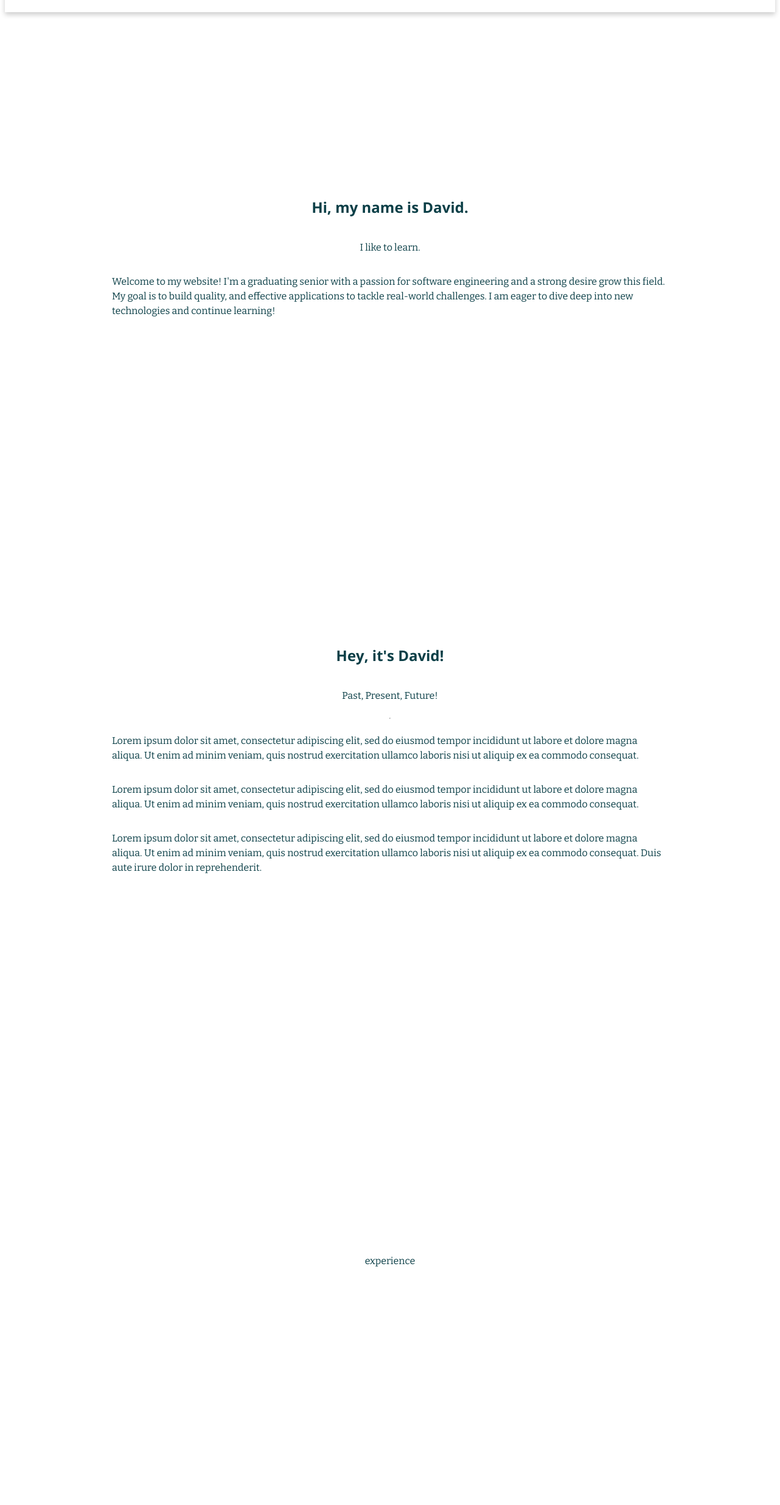
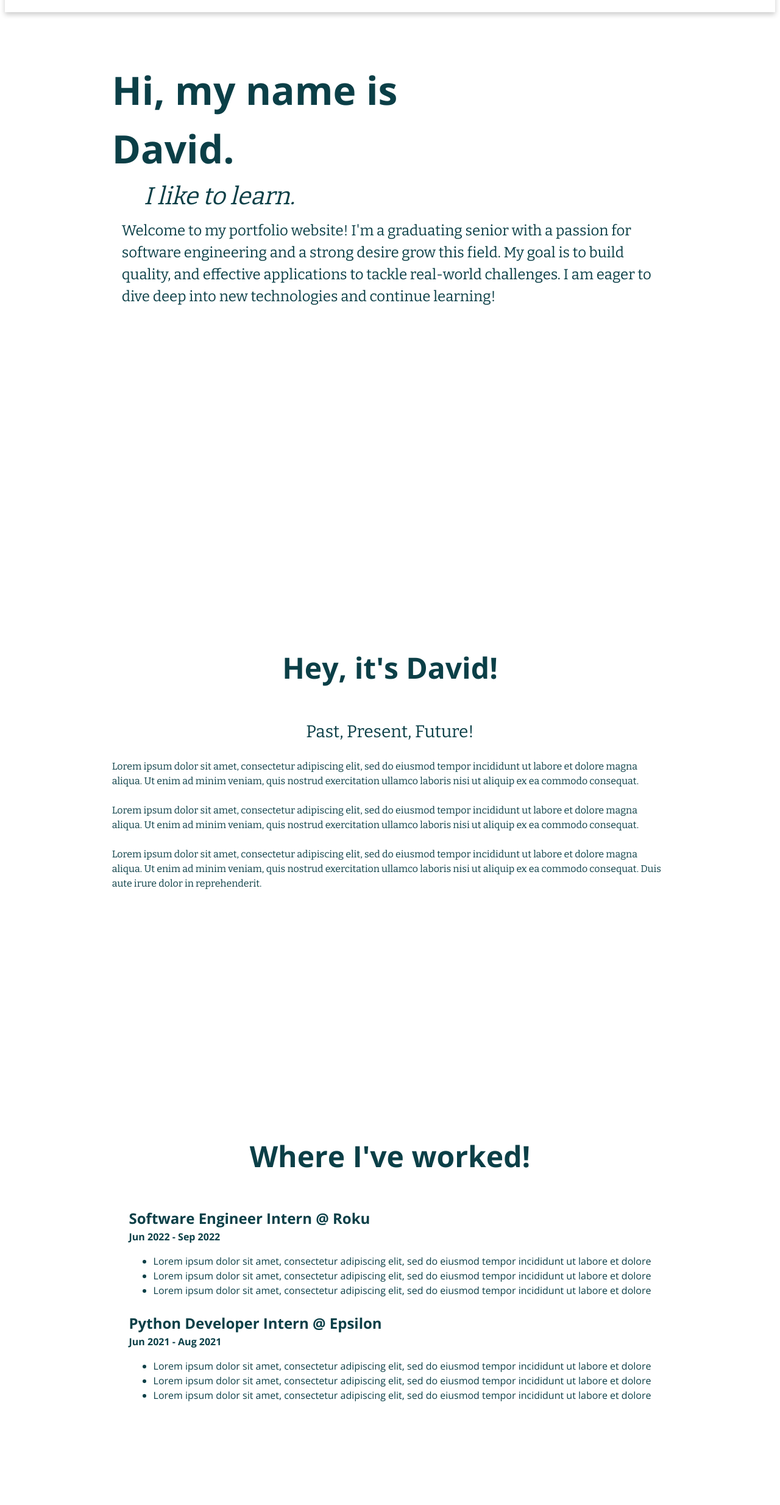
Before and after one commit to demyinn00/portfolio, a plain HTML site: page index.html in a window 1280 px wide. Shown: the part 92-2560 px from the top of the page at 61% size. Drawn offline with nearby package versions, Linux system fonts and the light colour scheme.

Commit message:
Refactored enough to be content to offically start hw4. Need to add more animations and fix a few things

```diff
--- a/css/re_main.css
+++ b/css/re_main.css
@@ -24,6 +24,8 @@ section {
   flex-direction: column;
   justify-content: center;
   align-items: center;
+  flex-grow: 1;
+  flex-shrink: 1;
 }
 
 a {
@@ -119,7 +121,7 @@ header {
   color: #ffffff;
 }
 
-/* main */
+/****************** main *********************/
 
 main {
   display: grid;
@@ -142,13 +144,107 @@ main {
   grid-column: 2;
 }
 
+/* landing */
+
 #landing {
   grid-row: 1;
+  display: flex;
+  flex-direction: column;
+  justify-content: flex-start;
+  align-items: center;
 }
+
+#landing h1,
+#landing-subtitle,
+#landing-description {
+  opacity: 0;
+}
+
+#landing h1 {
+  margin: 5rem 25rem 0 0;
+  font-size: 4rem;
+
+  animation: slideIn 1s ease-in-out forwards;
+}
+
+#landing-subtitle {
+  font-size: 2.5rem;
+  margin: 0rem 35rem 0 0;
+  font-style: italic;
+
+  animation: slideIn 1.2s ease-in-out forwards;
+  animation-delay: 0.35s;
+}
+
+#landing-description {
+  margin: 0.5rem 1rem;
+  font-size: 1.5rem;
+
+  animation: slideIn 1s ease-in-out forwards;
+  animation-delay: 0.7s;
+}
+
+@keyframes slideIn {
+  from {
+    opacity: 0;
+    transform: translateX(-100%);
+  }
+  to {
+    opacity: 1;
+    transform: translateX(0);
+  }
+}
+
+/* about */
 
 #about {
   grid-row: 2;
 }
+
+#about h1 {
+  font-size: 3rem;
+
+  opacity: 0;
+  animation: fancyFadeIn 1s ease forwards;
+}
+
+#about-ppf {
+  margin: 0.5rem 0rem;
+  font-size: 1.75rem;
+
+  opacity: 0;
+  animation: fancyFadeIn 1s ease forwards;
+  animation-delay: 0.45s;
+}
+
+.ppf-content {
+  margin-bottom: 0.5rem;
+  font-size: 1rem;
+
+  opacity: 0;
+  animation: fancyFadeIn 1s ease forwards;
+  animation-delay: 0.8s;
+}
+
+
+.fade-in {
+  opacity: 0;
+  color: var(--primary-color);
+  animation: fancyFadeIn 1s ease forwards;
+}
+
+@keyframes fancyFadeIn {
+  from {
+    opacity: 0;
+    transform: translate3d(-9rem, -4rem, 0);
+  }
+  to {
+    opacity: 1;
+    transform: translate3d(0, 0, 0);
+  }
+}
+
+/* experience and projects */
 
 #experience {
   grid-row: 3;
@@ -158,6 +254,36 @@ main {
   grid-row: 4;
 }
 
+#experience h1, #projects h1 {
+  font-size: 3rem;
+}
+
+#experience h2, #projects h2 {
+  font-size: 1.5rem;
+  margin-top: 0.5rem;
+  margin-bottom: 0;
+}
+
+#experience h3, #projects h3 {
+  font-size: 1rem;
+  margin-top: 0;
+  margin-bottom: 0;
+}
+
+.experience-ul {
+  list-style-type: disc;
+}
+
+/* contact */
+
 #contact {
   grid-row: 5;
 }
+
+#contact-socials {
+  border: 3px solid black;
+  margin-top: 1rem;
+  display: flex;
+  justify-content: space-between;
+  align-items: center;
+}
--- a/index.html
+++ b/index.html
@@ -3,7 +3,7 @@
 
   <head>
     <meta charset="utf-8">
-    <title>David's Environment</title>
+    <title>David's Porfolio</title>
     <link rel="icon" href="/assets/icons/brand_logos/site_icon_lighten.svg">
 
     <link rel="preconnect" href="https://fonts.googleapis.com">
@@ -33,9 +33,9 @@
         <!--Put links to github and linkedin-->
         <ul class="nav-list">
           <li><a href="#about">about</a></li>
-          <li><a href="/html/experience.html">experience</a></li>
-          <li><a href="/html/experience.html">projects</a></li>
-          <li><a href="contact">contact</a></li>
+          <li><a href="#experience">experience</a></li>
+          <li><a href="#projects">projects</a></li>
+          <li><a href="#contact">contact</a></li>
           <li><a href="/html/playground.html">playground</a></li>
           <li><button type="button" id="resume-btn">Resume</button></li>
         </ul>
@@ -47,9 +47,9 @@
       <aside id="left-sidebar"></aside>
 
       <section class="main-content" id="landing">
-        <h1 class="animate-fade">Hi, my name is David.</h1>
-        <p class="animate-fade" id="subtitle">I like to learn. </p>
-        <p class="animate-fade" id="description">Welcome to my website! I'm a graduating senior with a passion for software engineering
+        <h1>Hi, my name is David.</h1>
+        <p id="landing-subtitle">I like to learn. </p>
+        <p id="landing-description">Welcome to my portfolio website! I'm a graduating senior with a passion for software engineering
           and a strong desire grow this field. My goal is to build quality, and
           effective applications to tackle real-world challenges. I am eager to dive deep into
           new technologies and continue learning!
@@ -58,21 +58,20 @@
 
       <section class="main-content" id="about">
         <h1>Hey, it's David!</h1>
-        <p>Past, Present, Future!</p>
-        <hr>
-        <p>
+        <p id="about-ppf">Past, Present, Future!</p>
+        <p class="ppf-content">
           Lorem ipsum dolor sit amet, consectetur adipiscing elit, sed do eiusmod tempor incididunt ut
           labore et dolore magna aliqua. Ut enim ad minim veniam, quis nostrud exercitation ullamco
           laboris nisi ut aliquip ex ea commodo consequat.
         </p>
 
-        <p>
+        <p class="ppf-content">
           Lorem ipsum dolor sit amet, consectetur adipiscing elit, sed do eiusmod tempor incididunt ut
           labore et dolore magna aliqua. Ut enim ad minim veniam, quis nostrud exercitation ullamco laboris
           nisi ut aliquip ex ea commodo consequat.
         </p>
 
-        <p>
+        <p class="ppf-content">
           Lorem ipsum dolor sit amet, consectetur adipiscing elit, sed do eiusmod tempor incididunt ut
           labore et dolore magna aliqua. Ut enim ad minim veniam, quis nostrud exercitation ullamco laboris
           nisi ut aliquip ex ea commodo consequat. Duis aute irure dolor in reprehenderit.
@@ -80,21 +79,84 @@
       </section>
 
       <section class="main-content" id="experience">
-        <p>
-          experience
-        </p>
+        <h1>Where I've worked!</h1>
+        <article class="experience-article">
+          <h2>Software Engineer Intern @ Roku</h2>
+          <h3>Jun 2022 - Sep 2022</h3>
+          <ul class="experience-ul">
+            <li>Lorem ipsum dolor sit amet, consectetur adipiscing
+              elit, sed do eiusmod tempor incididunt ut labore et dolore</li>
+            <li>Lorem ipsum dolor sit amet, consectetur adipiscing
+              elit, sed do eiusmod tempor incididunt ut labore et dolore</li>
+            <li>Lorem ipsum dolor sit amet, consectetur adipiscing
+              elit, sed do eiusmod tempor incididunt ut labore et dolore</li>
+          </ul>
+        </article>
+
+        <article class="experience-article">
+          <h2>Python Developer Intern @ Epsilon</h2>
+          <h3>Jun 2021 - Aug 2021</h3>
+          <ul class="experience-ul">
+            <li>Lorem ipsum dolor sit amet, consectetur adipiscing
+              elit, sed do eiusmod tempor incididunt ut labore et dolore</li>
+            <li>Lorem ipsum dolor sit amet, consectetur adipiscing
+              elit, sed do eiusmod tempor incididunt ut labore et dolore</li>
+            <li>Lorem ipsum dolor sit amet, consectetur adipiscing
+              elit, sed do eiusmod tempor incididunt ut labore et dolore</li>
+          </ul>
+        </article>
       </section>
 
       <section class="main-content" id="projects">
-        <p>
-          projects
-        </p>
+        <h1>What I've worked on...</h1>
+          <article class="projects-article">
+            <h2>Software Engineer Intern @ Roku</h2>
+            <h3>Jun 2022 - Sep 2022</h3>
+            <ul class="experience-ul">
+              <li>Lorem ipsum dolor sit amet, consectetur adipiscing
+                elit, sed do eiusmod tempor incididunt ut labore et dolore</li>
+              <li>Lorem ipsum dolor sit amet, consectetur adipiscing
+                elit, sed do eiusmod tempor incididunt ut labore et dolore</li>
+              <li>Lorem ipsum dolor sit amet, consectetur adipiscing
+                elit, sed do eiusmod tempor incididunt ut labore et dolore</li>
+            </ul>
+          </article>
+
+          <article class="projects-article">
+            <h2>Software Engineer Intern @ Roku</h2>
+            <h3>Jun 2022 - Sep 2022</h3>
+            <ul class="experience-ul">
+              <li>Lorem ipsum dolor sit amet, consectetur adipiscing
+                elit, sed do eiusmod tempor incididunt ut labore et dolore</li>
+              <li>Lorem ipsum dolor sit amet, consectetur adipiscing
+                elit, sed do eiusmod tempor incididunt ut labore et dolore</li>
+              <li>Lorem ipsum dolor sit amet, consectetur adipiscing
+                elit, sed do eiusmod tempor incididunt ut labore et dolore</li>
+            </ul>
+          </article>
+
+          <article class="main-article">
+            <h2>Software Engineer Intern @ Roku</h2>
+            <h3>Jun 2022 - Sep 2022</h3>
+            <ul class="experience-ul">
+              <li>Lorem ipsum dolor sit amet, consectetur adipiscing
+                elit, sed do eiusmod tempor incididunt ut labore et dolore</li>
+              <li>Lorem ipsum dolor sit amet, consectetur adipiscing
+                elit, sed do eiusmod tempor incididunt ut labore et dolore</li>
+              <li>Lorem ipsum dolor sit amet, consectetur adipiscing
+                elit, sed do eiusmod tempor incididunt ut labore et dolore</li>
+            </ul>
+          </article>
         </section>
 
       <section class="main-content" id="contact">
-        <p>
-          contacts
-        </p>
+        <h1>Let's connect!</h1>
+        <p>I would love to chat and answer any of your questions!</p>
+        <button type="button" id="contact-btn">Say hi!</button>
+        <div id="contact-socials">
+          <a href="https://github.com/demyinn00">github</a>
+          <a href="https://www.linkedin.com/in/david-em-yinn/">linkedin</a>
+        </div>
       </section>
 
       <aside id="right-sidebar"></aside>
```
